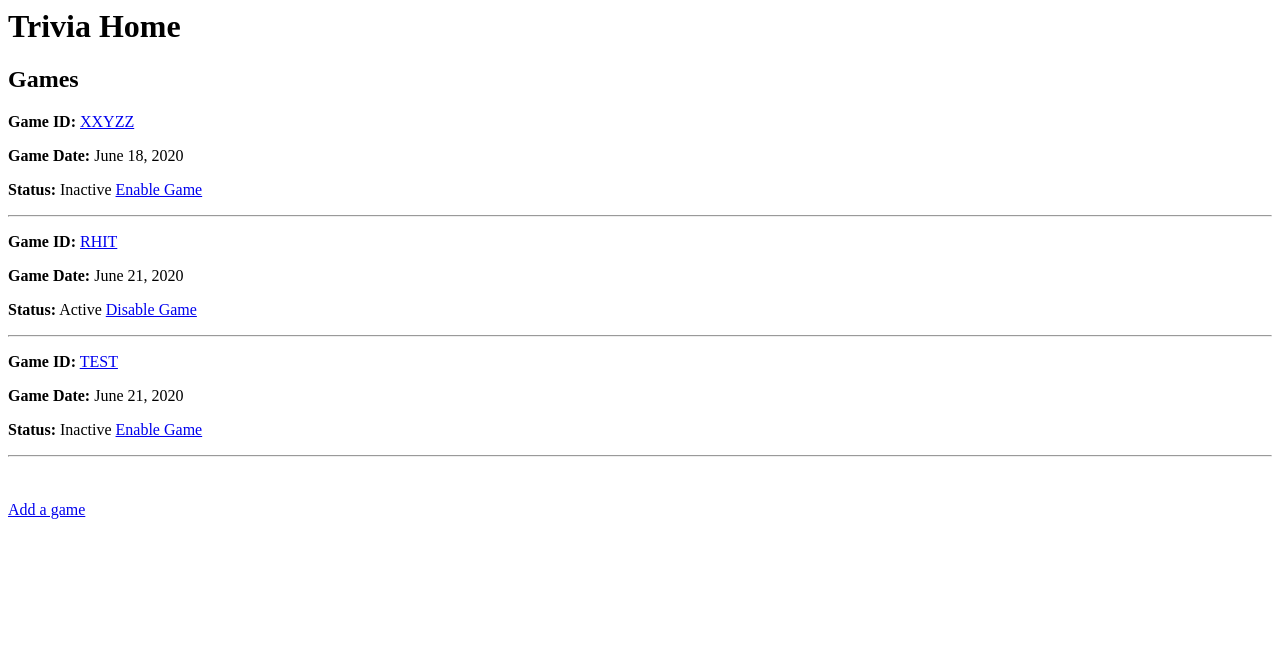
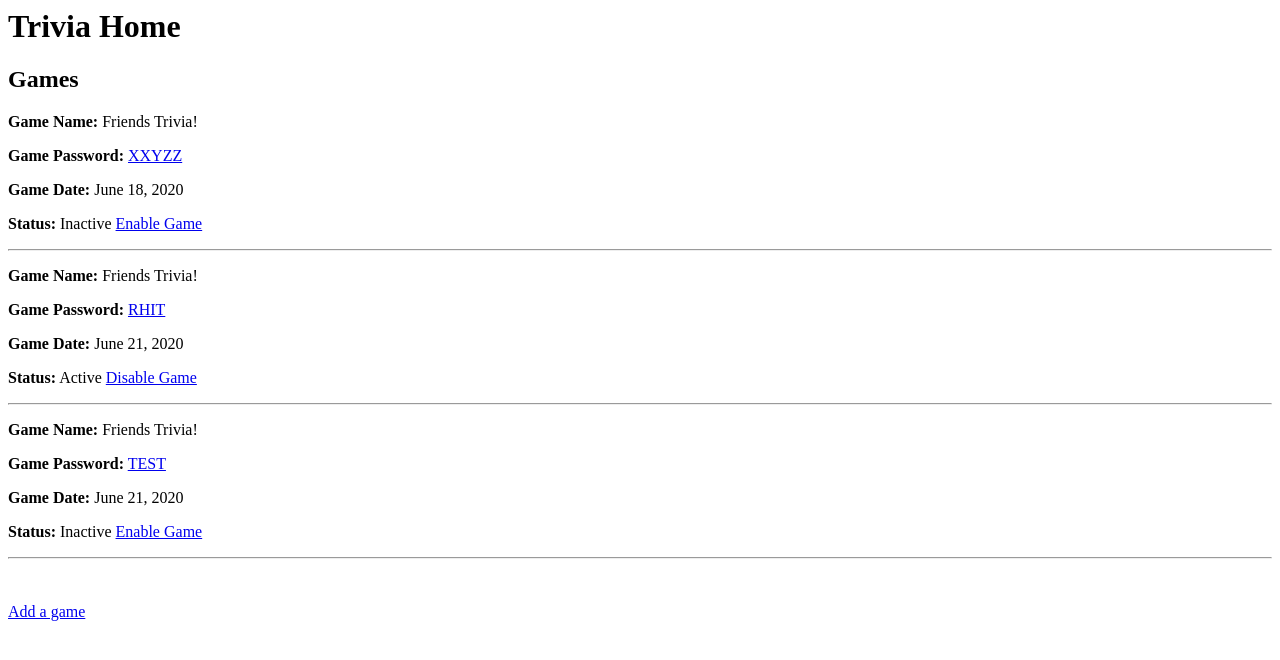
Before and after one commit to pardeema/onlinebartrivia, a Django app: page /trivia/admin/ in a window 1280 px wide. Shown: the top 660 px of the page. Run offline with Django 3.2, Linux system fonts and the light colour scheme; a user stored in the database is signed in; data comes from the database, SQL or seed files in the repository; both versions use the stored data as it was after the commit.

Commit message:
Added name field for games

```diff
--- a/trivia/models.py
+++ b/trivia/models.py
@@ -3,6 +3,7 @@ from datetime import date
 
 class Game(models.Model):
     date = models.DateField(default=date.today())
+    name = models.CharField(max_length=140)
     password = models.CharField(max_length=6)
     active = models.BooleanField(default=False)
 
@@ -31,6 +32,7 @@ class Team(models.Model):
     name = models.CharField(max_length=140)
     game = models.ForeignKey(Game, on_delete=models.CASCADE)
     score = models.IntegerField(default=0)
+    double_round = models.IntegerField(default=0)
 
     def __str__(self):
         return self.name
--- a/trivia/templates/add_game.html
+++ b/trivia/templates/add_game.html
@@ -3,8 +3,10 @@ Code to add game here
 
 <form method="POST">
 	{% csrf_token %}
-	<label for="g_id">Game ID</label><br>
-	<input type="text" placeholder = "Game ID" id="g_id" name="g_id"><br>
+	<label for="name">Game Name</label><br>
+	<input type="text" default="Friends Trivia!" id="name" name="name"><br>
+	<label for="g_id">Game Passwrd</label><br>
+	<input type="text" placeholder = "Game Password" id="g_id" name="g_id"><br>
 	<label for="date">Game Date<label><br>
 	<input type="date" id="date" name="date"><br>
 	<input type="submit" value="Submit">
--- a/trivia/templates/admin.html
+++ b/trivia/templates/admin.html
@@ -3,7 +3,8 @@
 <h2>Games</h2>
 
 {% for game in games %}
-	<p><b>Game ID:</b> <a href="{% url 'game_details' game.password %}">{{game.password}}</a></p>
+	<p><b>Game Name: </b>{{game.name}}</p>
+	<p><b>Game Password:</b> <a href="{% url 'game_details' game.password %}">{{game.password}}</a></p>
 	<p><b>Game Date:</b> {{game.date}} </p>
 	<p><b>Status:</b> {% if game.active %}
 					Active
--- a/trivia/views.py
+++ b/trivia/views.py
@@ -61,7 +61,7 @@ def add_round(request, game_id):
 @permission_required('is_superuser')
 def add_game(request):
     if request.method == 'POST':
-        g = Game(password=request.POST['g_id'], date=request.POST['date'])
+        g = Game(name=request.POST['name'], password=request.POST['g_id'], date=request.POST['date'])
         g.save()
         return HttpResponseRedirect(reverse('admin'))
     else:
```
Also changed, not shown: trivia/templates/index.html (+5 -3 lines), db.sqlite3, trivia/migrations/0008_auto_20200623_1857.py (added).
